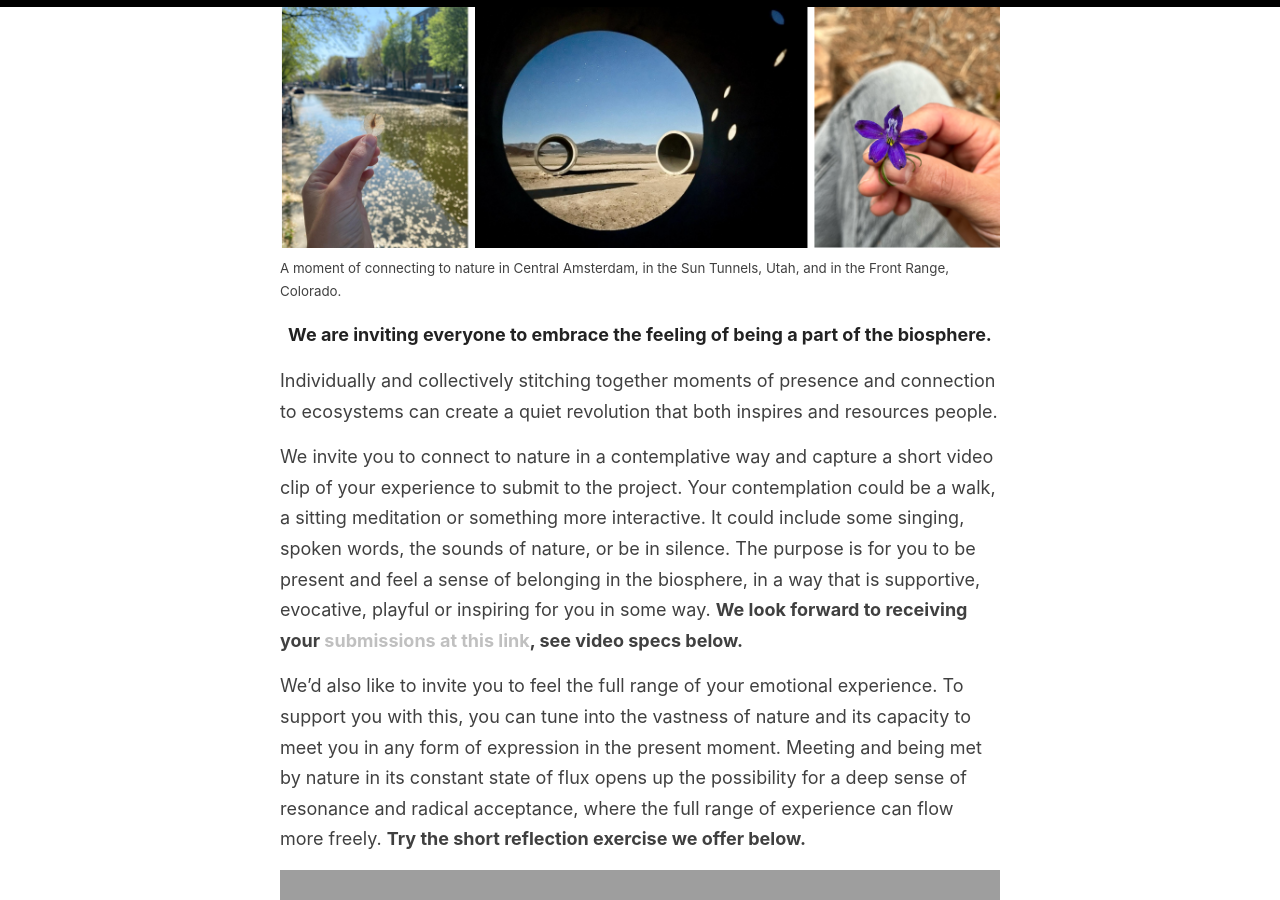
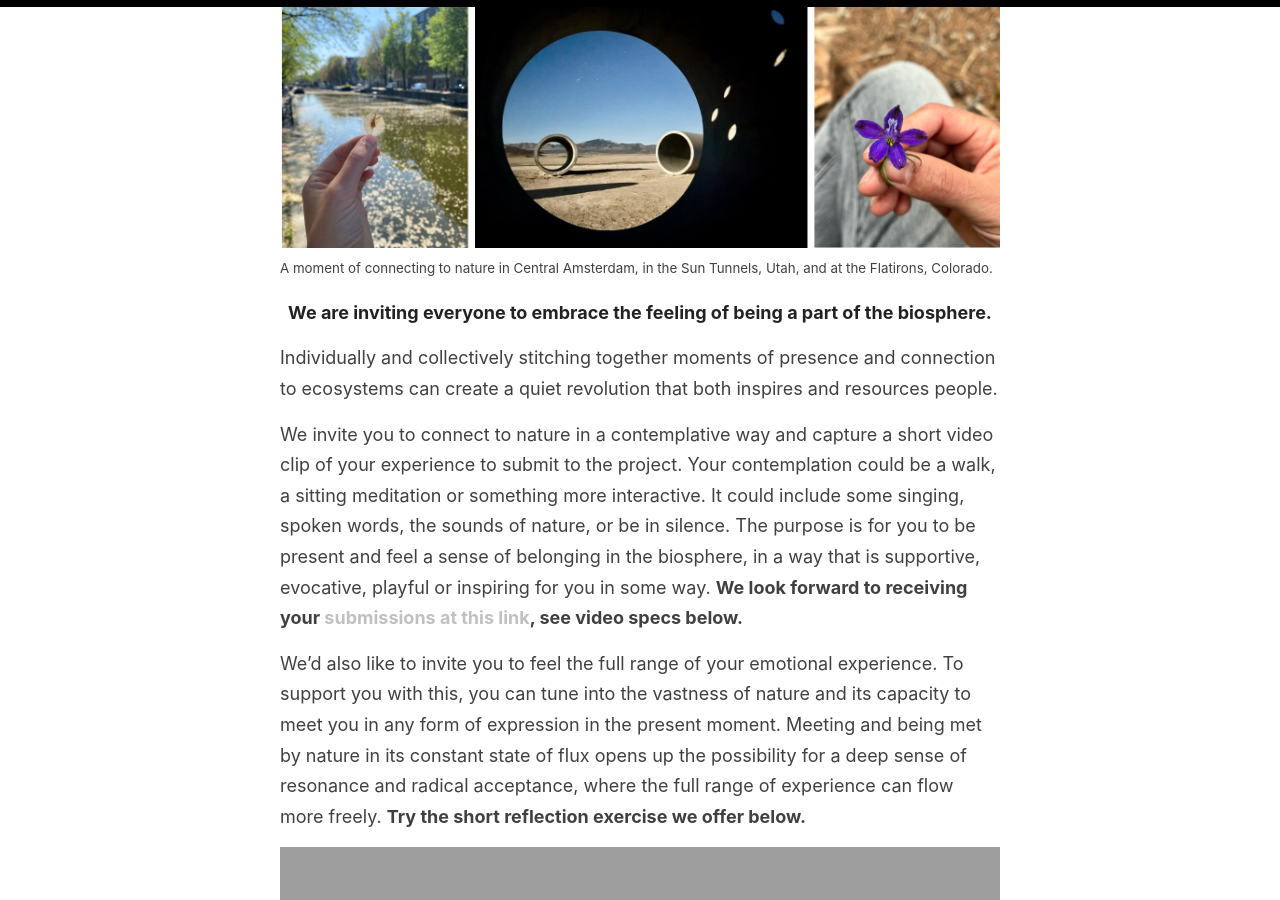
Before and after one commit to fluxnetart/fluxnetart.github.io, a Jekyll site: the page built from _posts/2025-05-18-video-mandala.md, in a window 1280 px wide and 900 px high, scrolled down 826 px. Built offline with Jekyll 4.4.1, drawn with Linux system fonts in a browser that asks for light colours.

Commit message:
Update 2025-05-18-video-mandala.md

```diff
--- a/_posts/2025-05-18-video-mandala.md
+++ b/_posts/2025-05-18-video-mandala.md
@@ -32,7 +32,7 @@ As part of the project, we are creating a video mandala by collating clips of pe
 
 <figure>
   <img src="https://fluxnetart.github.io/images/nature_moment_1.png">
-  <figcaption>A moment of connecting to nature in Central Amsterdam, in the Sun Tunnels, Utah, and in the Front Range, Colorado. </figcaption>
+  <figcaption>A moment of connecting to nature in Central Amsterdam, in the Sun Tunnels, Utah, and at the Flatirons, Colorado. </figcaption>
 </figure>
 
 <h4>We are inviting everyone to embrace the feeling of being a part of the biosphere.</h4>
```
